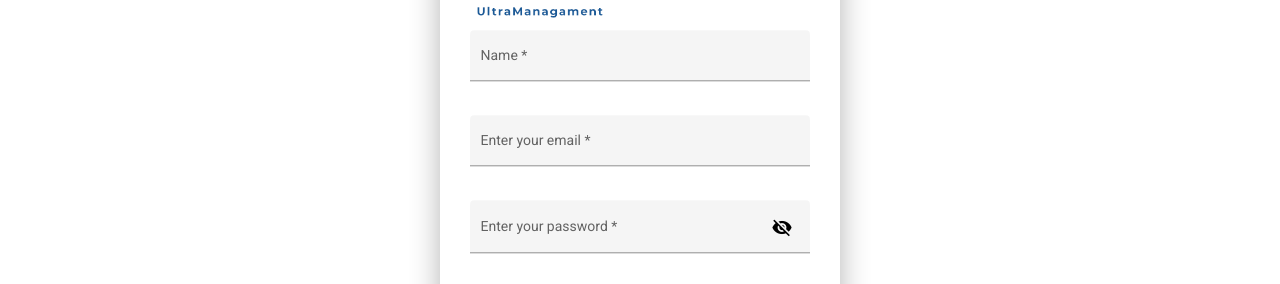
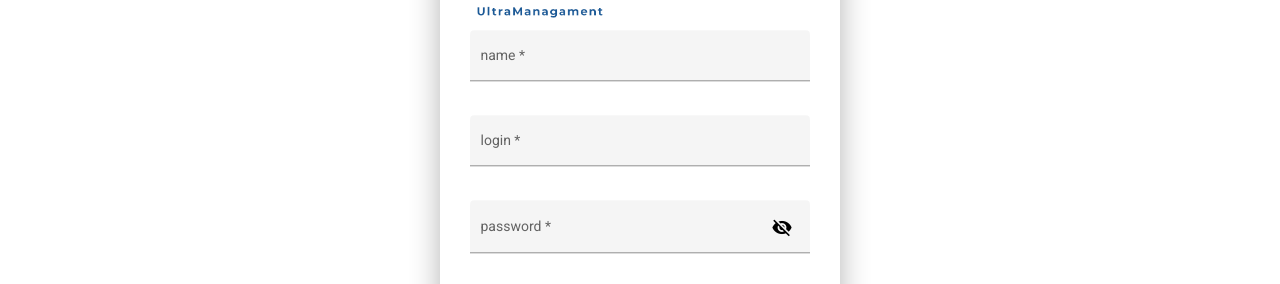
Before and after one commit to SergBily/project-management-app, an Angular app in the folder project-management-app/: page /auth in a window 1280 px wide. Both pictures are taken after a click on the button "sign Up". Shown: the part 236-520 px from the top of the page. Built offline with nearby package versions, Linux system fonts and the light colour scheme; what @ngrx/effects, @ngrx/store would draw is missing.

Commit message:
fix: change field of sign up

```diff
--- a/project-management-app/src/app/auth/components/signup/signup.component.html
+++ b/project-management-app/src/app/auth/components/signup/signup.component.html
@@ -6,26 +6,26 @@
     (ngSubmit)="onSubmit()"
   >
     <mat-form-field class="field" appearance="fill">
-      <mat-label>Name</mat-label>
+      <mat-label>name</mat-label>
       <input matInput formControlName="name" />
       <mat-error *ngIf="singupForm.get('name')?.errors">
         {{ getErrorMessage("name") }}
       </mat-error>
     </mat-form-field>
     <mat-form-field class="field" appearance="fill">
-      <mat-label>Enter your email</mat-label>
+      <mat-label>login</mat-label>
       <input
-        formControlName="email"
+        formControlName="login"
         matInput
         placeholder="pat@example.com"
         required
       />
-      <mat-error *ngIf="singupForm.get('email')?.errors">
-        {{ getErrorMessage("email") }}
+      <mat-error *ngIf="singupForm.get('login')?.errors">
+        {{ getErrorMessage("login") }}
       </mat-error>
     </mat-form-field>
     <mat-form-field class="field" appearance="fill">
-      <mat-label>Enter your password</mat-label>
+      <mat-label>password</mat-label>
       <input
         formControlName="password"
         matInput
--- a/project-management-app/src/app/auth/components/signup/signup.component.ts
+++ b/project-management-app/src/app/auth/components/signup/signup.component.ts
@@ -35,7 +35,7 @@
   ngOnInit(): void {
     this.singupForm = this.fb.group({
       name: new FormControl('', [Validators.required]),
-      email: new FormControl('', [Validators.required, Validators.email]),
+      login: new FormControl('', [Validators.required]),
       password: new FormControl('', [Validators.required, this.validators.customValidatorForPassword()]),
     });
 
@@ -50,8 +50,6 @@
 
     if (field?.hasError('required')) {
       return MessageError.required;
-    } if (field?.hasError('email')) {
-      return MessageError.email;
     } if (field?.hasError('hasLettersAndNumbers')) {
       return MessageError.hasLettersAndNumbers;
     } if (field?.hasError('hasMinCharacters')) {
@@ -65,7 +63,7 @@
   onSubmit(): void {
     const data: SignUpData = {
       name: this.singupForm.get('name')?.value,
-      login: this.singupForm.get('email')?.value,
+      login: this.singupForm.get('login')?.value,
       password: this.singupForm.get('password')?.value,
     };
 
```
